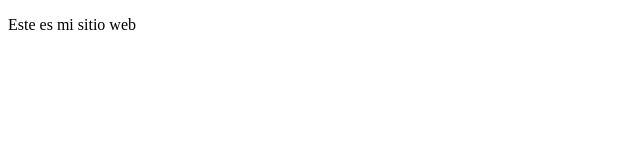
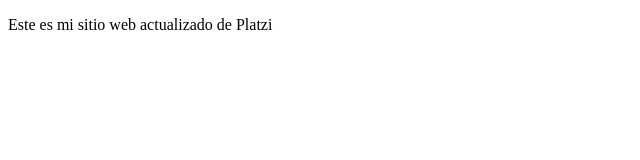
Before and after one commit to christiancgil/proyectodemoplatzi, a plain HTML site: page index.html in a window 1280 px wide. Shown: the whole page, without its empty margins (0-640 px from the left). Drawn offline with Linux system fonts and the light colour scheme.

Commit message:
Actualizacion index.html

```diff
--- a/index.html
+++ b/index.html
@@ -6,6 +6,6 @@
     <title>Hola Mundo</title>
 </head>
 <body>
-    <p>Este es mi sitio web</p>
+    <p>Este es mi sitio web actualizado de Platzi</p>
 </body>
 </html>
```
